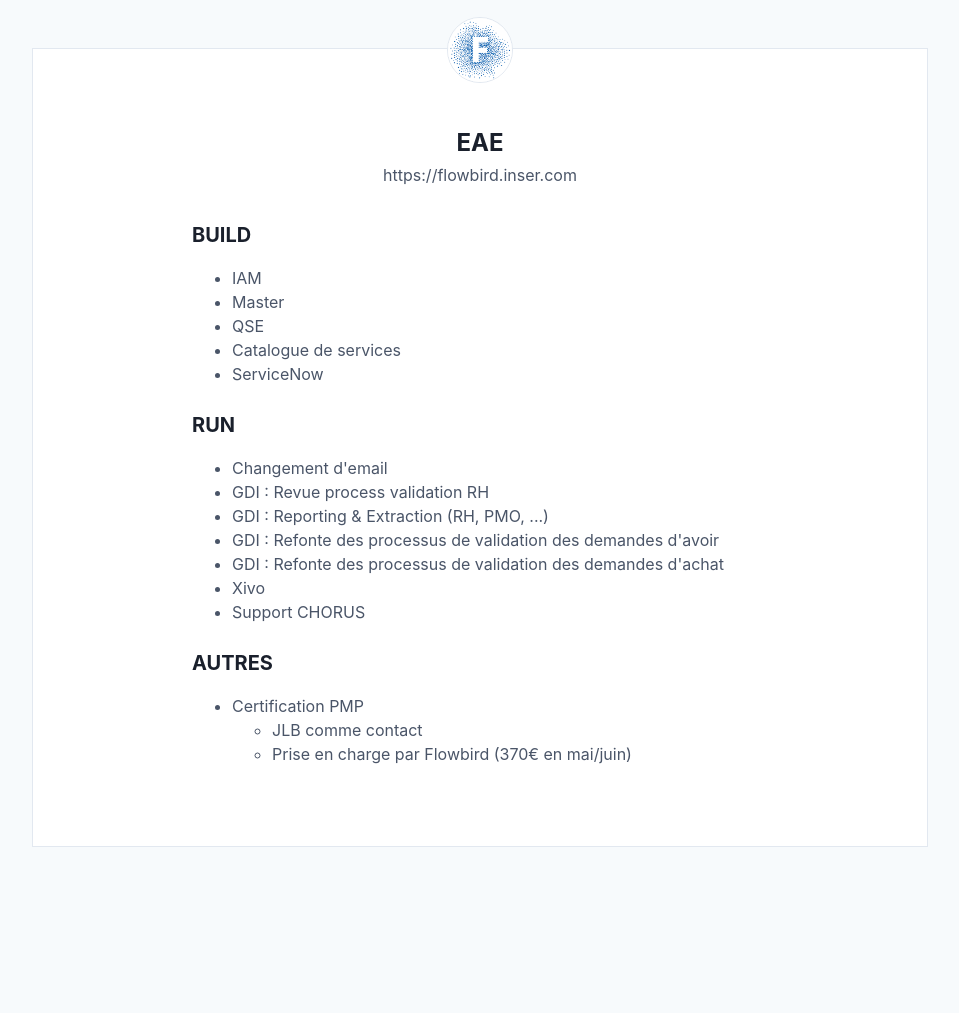
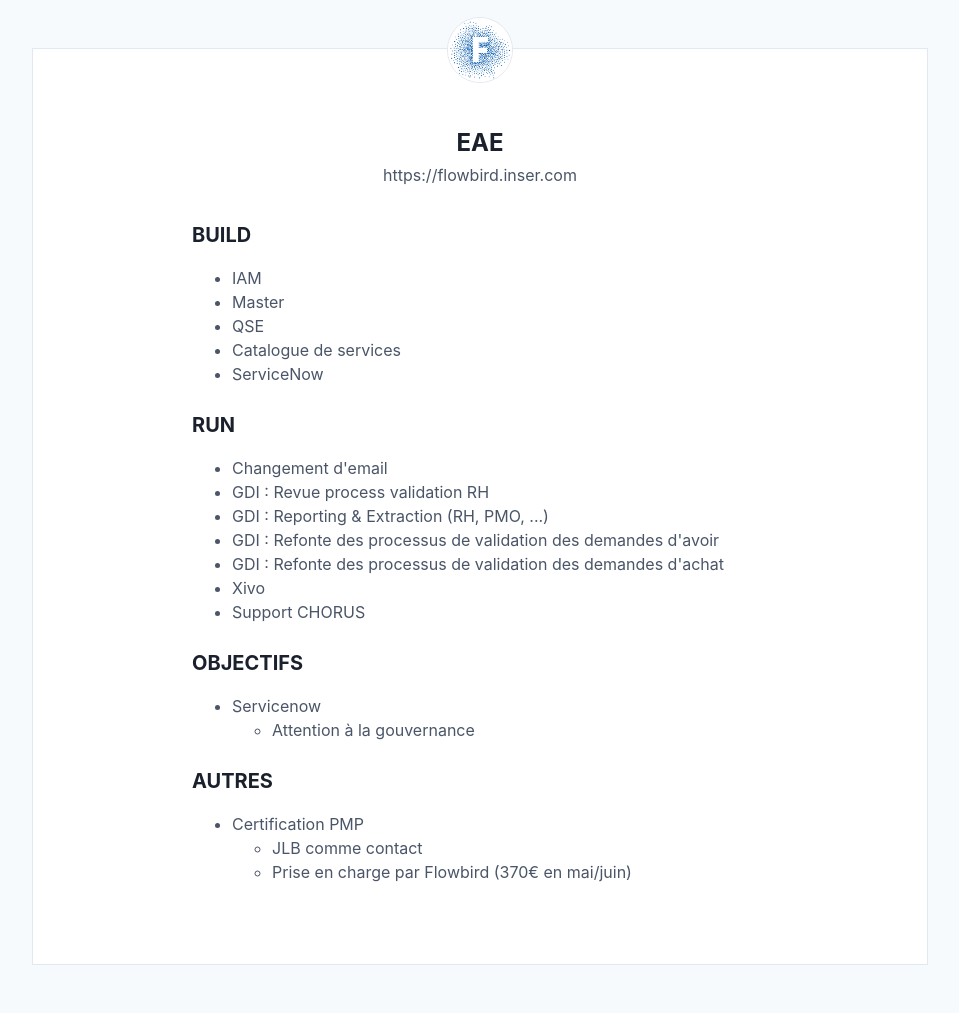
Before and after one commit to greglejeune/blog, a Jekyll site: the page built from _posts/2020-02-11-EAE.md, in a window 1280 px wide. Shown: the whole page, without its empty margins (160-1119 px from the left). Built offline with Jekyll 4.4.1, drawn with Linux system fonts in a browser that asks for light colours; before the commit the page ends 900 px from its top, so only the background shows below that.

Commit message:
Update 2020-02-11-EAE.md

```diff
--- a/_posts/2020-02-11-EAE.md
+++ b/_posts/2020-02-11-EAE.md
@@ -28,6 +28,14 @@
     <li>Support CHORUS</li>
   </ul>
 
+  <h2>OBJECTIFS</h2>
+  <ul>
+    <li>Servicenow</li>
+    <ul>
+      <li>Attention à la gouvernance</li>
+    </ul>
+  </ul>
+
   <h2>AUTRES</h2>
   <ul>
     <li>Certification PMP</li>
```
